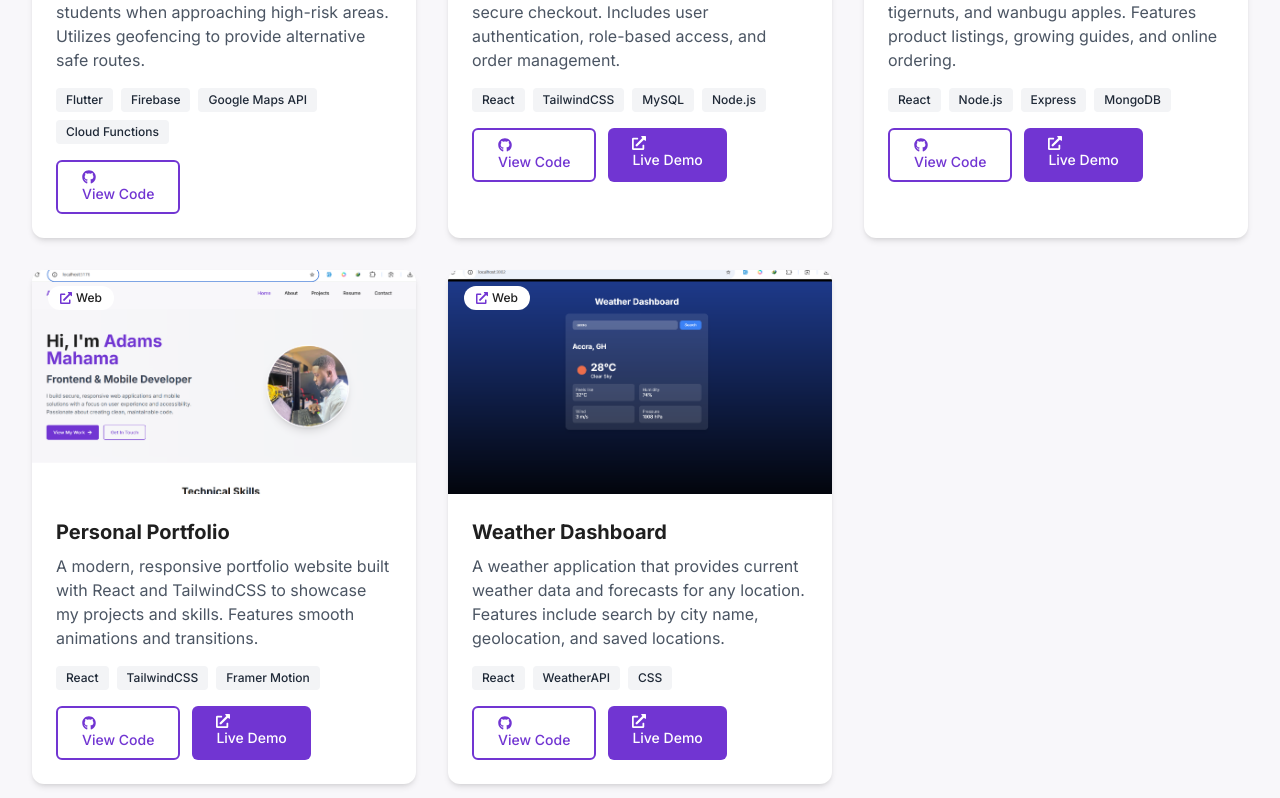
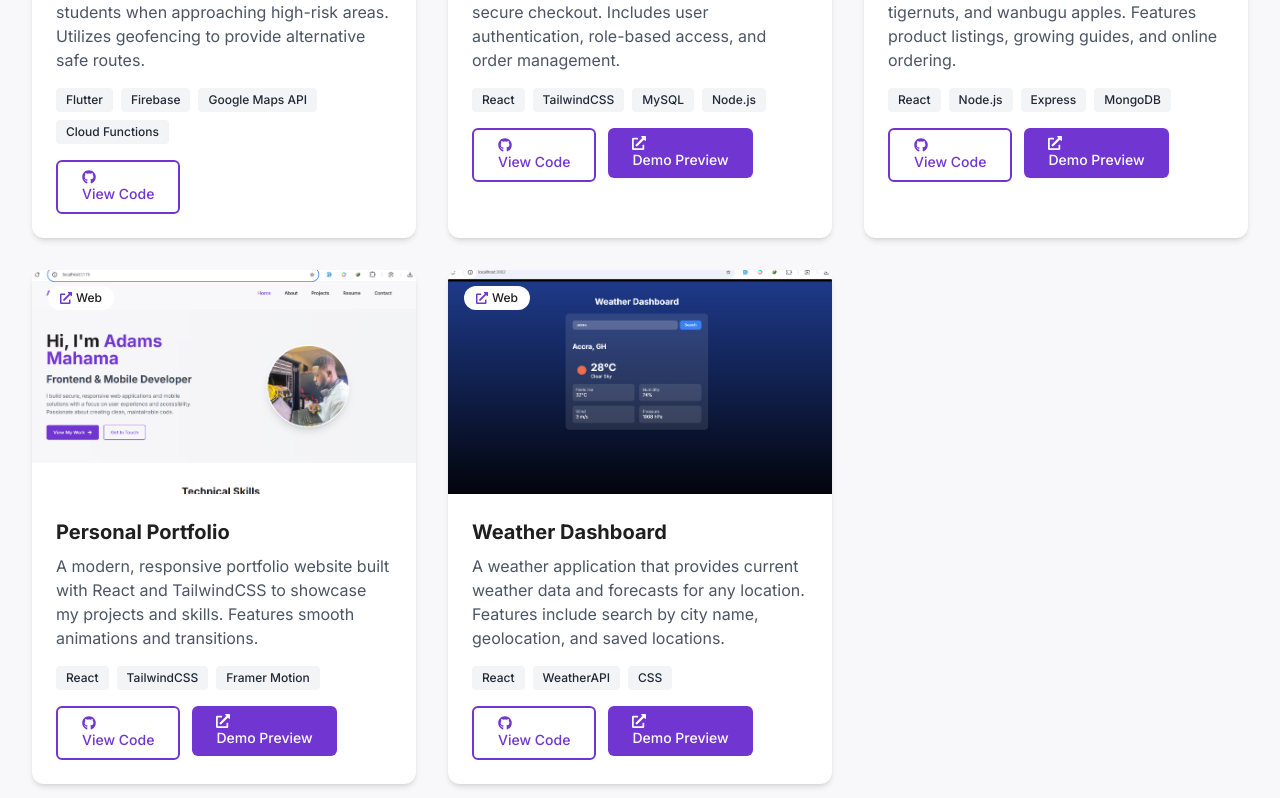
Before and after one commit to GhOsCoDeR/adams-portfolio, a React (Vite) app: page /projects in a window 1280 px wide. Shown: the part 782-1580 px from the top of the page. Built offline with nearby package versions, Linux system fonts and the light colour scheme.

Commit message:
Fix live demo links to show popup instead of broken links

```diff
--- a/src/pages/Home.jsx
+++ b/src/pages/Home.jsx
@@ -787,15 +787,18 @@ const ProjectCard = ({ title, description, tech, image, liveUrl, githubUrl }) =>
           </motion.a>
 
           {liveUrl && (
-            <motion.a
-              href={liveUrl}
-              target="_blank"
-              rel="noopener noreferrer"
-              className="text-sm bg-primary text-white px-3 py-1 rounded-full flex items-center gap-1 hover:bg-primary-dark transition-colors"
-              whileHover={{ scale: 1.05 }}
-            >
-              <FaExternalLinkAlt size={10} /> Live Demo
-            </motion.a>
+            <div className="relative group/tooltip">
+              <motion.button
+                className="text-sm bg-primary text-white px-3 py-1 rounded-full flex items-center gap-1 hover:bg-primary-dark transition-colors cursor-pointer"
+                whileHover={{ scale: 1.05 }}
+                onClick={() => alert(`This is a demo project. Live demo is not currently deployed.`)}
+              >
+                <FaExternalLinkAlt size={10} /> Demo Preview
+              </motion.button>
+              <span className="absolute -top-10 left-1/2 -translate-x-1/2 bg-gray-800 text-white text-xs px-2 py-1 rounded opacity-0 group-hover/tooltip:opacity-100 transition-opacity w-40 text-center">
+                Demo link not currently deployed
+              </span>
+            </div>
           )}
         </div>
       </div>
--- a/src/pages/Projects.jsx
+++ b/src/pages/Projects.jsx
@@ -252,14 +252,17 @@ const ProjectCard = ({ project, index }) => {
           )}
 
           {project.links.live && (
-            <a
-              href={project.links.live}
-              target="_blank"
-              rel="noopener noreferrer"
-              className="btn btn-primary text-sm py-2"
-            >
-              <FaExternalLinkAlt className="mr-1" /> Live Demo
-            </a>
+            <div className="relative group/tooltip">
+              <button
+                className="btn btn-primary text-sm py-2 cursor-pointer"
+                onClick={() => alert(`This is a demo project. Live demo is not currently deployed.`)}
+              >
+                <FaExternalLinkAlt className="mr-1" /> Demo Preview
+              </button>
+              <span className="absolute -top-10 left-1/2 -translate-x-1/2 bg-gray-800 text-white text-xs px-2 py-1 rounded opacity-0 group-hover/tooltip:opacity-100 transition-opacity w-40 text-center">
+                Demo link not currently deployed
+              </span>
+            </div>
           )}
         </div>
       </div>
```
